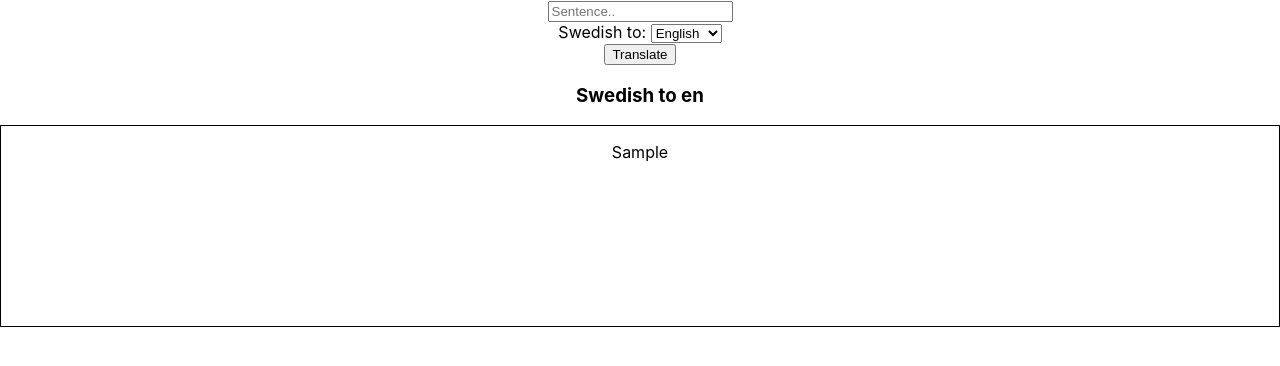
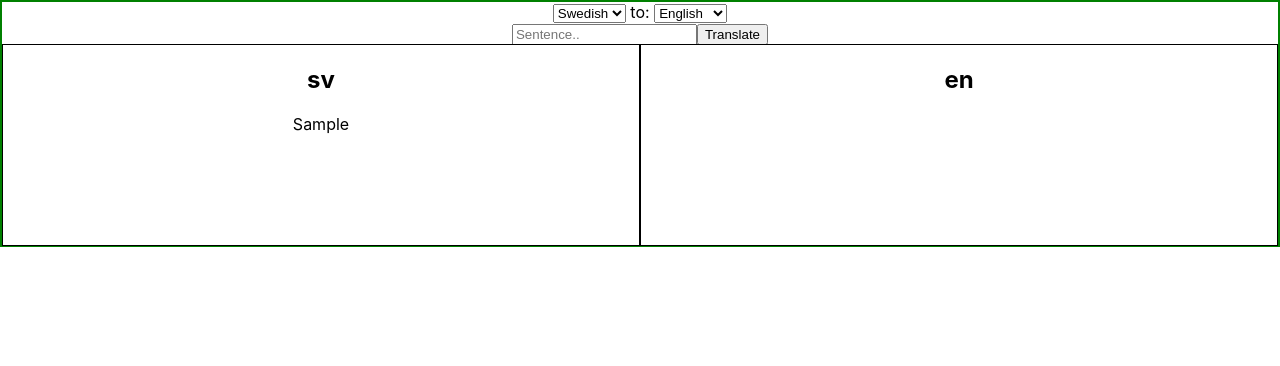
Before and after one commit to rebeckaalsterlind/react-translator, a React (Create React App) app: page / in a window 1280 px wide. Both pictures are taken after typing "Sample" into the empty fields and a click on the button "Translate". Shown: the top 366 px of the page. Built offline with nearby package versions, Linux system fonts and the light colour scheme; no server answers.

Commit message:
translate to and from working

```diff
--- a/src/Answer.css
+++ b/src/Answer.css
@@ -1,4 +1,14 @@
 .Answer {
+
+  height: 200px;
+  width: 100%;
+  display: flex;
+  align-items: center;
+  justify-content: center;
+}
+
+.Answer section {
   border: 1px solid black;
-  min-height: 200px;;
+  width: 50%;
+  height: 100%;
 }
--- a/src/Answer.js
+++ b/src/Answer.js
@@ -12,14 +12,16 @@ class Answer extends Component {
   }
 
 
-  componentDidUpdate(prevProps, prevState) {
+  componentDidUpdate(prevProps) {
 
-    if ((this.props.input !== prevProps.input) || (this.props.select !== prevProps.select)) {
-      this.setState({display:true})
+    if ((this.props.input !== prevProps.input) || (this.props.selectTo !== prevProps.selectTo)) {
+
+      this.setState({display: true})
+
       if(this.props.input === "") {
-        this.setState({translated: "You must enter a word or sentence"})
+        this.setState({translated: "You must enter a text"})
       } else {
-        fetch(`https://api.mymemory.translated.net/get?q=${this.props.input}&langpair=sv|${this.props.select}`)
+        fetch(`https://api.mymemory.translated.net/get?q=${this.props.input}&langpair=${this.props.selectFrom}|${this.props.selectTo}`)
         .then((response) => response.json())
         .then((data) => this.setState({ translated: data.responseData.translatedText }))
       }
@@ -28,15 +30,19 @@ class Answer extends Component {
   }
 
 
-
-
   render() {
     return (
       <div className="Answer">
         {this.state.display &&
         <>
-          <p>{this.state.translated}</p>
-          <p>{this.props.input}</p>
+          <section>
+            <h2>{this.props.selectFrom}</h2>
+            <p>{this.props.input}</p>
+          </section>
+          <section>
+            <h2>{this.props.selectTo}</h2>
+            <p>{this.state.translated}</p>
+          </section>
         </>
         }
       </div>
--- a/src/App.css
+++ b/src/App.css
@@ -1,3 +1,4 @@
 .App {
   text-align: center;
+border: 2px solid green;
 }
--- a/src/App.js
+++ b/src/App.js
@@ -11,16 +11,17 @@ class App extends Component {
     super(props);
     this.state = {
       input: '',
-      select: ''
+      selectFrom: '',
+      selectTo: ''
     }
 
   }
 
   toTranslate = (data) => {
-console.log('häe kommer callback', data.input, data.select);
     this.setState({
       input: data.input,
-      select: data.select,
+      selectFrom: data.selectFrom,
+      selectTo: data.selectTo
     })
 
   }
@@ -29,11 +30,7 @@ console.log('häe kommer callback', data.input, data.select);
     return (
       <div className="App">
         <Question input={this.state.input} sendValue={this.toTranslate}/>
-
-
-          <h3>Swedish to {this.state.select}</h3>
-          <Answer input={this.state.input} select={this.state.select} />
-
+        <Answer input={this.state.input} selectFrom={this.state.selectFrom} selectTo={this.state.selectTo} />
       </div>
     )
   }
--- a/src/Question.js
+++ b/src/Question.js
@@ -5,18 +5,27 @@ class Question extends Component {
 
   constructor(props) {
     super(props);
-    this.state = {input: this.props.input, select: 'en'}
+    this.state = {
+      input: this.props.input,
+      selectFrom: 'sv',
+      selectTo: 'en'}
   }
 
   handleChange = (evt) => this.setState({input: evt.target.value})
 
-  handleSelect = (evt) => this.setState({select: evt.target.value})
+  handleFrom = (evt) => this.setState({selectFrom: evt.target.value})
 
+  handleTo = (evt) => this.setState({selectTo: evt.target.value})
 
   handleSubmit = (evt) => {
 
     evt.preventDefault();
-    this.props.sendValue({input: this.state.input, select: this.state.select})
+    this.props.sendValue({
+      input: this.state.input,
+      selectFrom: this.state.selectFrom,
+      selectTo: this.state.selectTo
+    })
+
     document.getElementById("input").value = "";
     this.setState({input: ''})
 
@@ -26,15 +35,24 @@ class Question extends Component {
 
     return (
       <form onSubmit={this.handleSubmit} >
-        <input type="text" id="input" placeholder="Sentence.." onChange={this.handleChange} /> <br />
-        <label>Swedish to: </label>
-        <select id="language" name="language" onChange={this.handleSelect}>
+        <select name="from" onChange={this.handleFrom}>
+          <option value="se">Swedish</option>
           <option value="en">English</option>
           <option value="es">Spanish</option>
           <option value="fr">French</option>
           <option value="it">Italian</option>
           <option value="de">German</option>
+        </select>
+        <label> to: </label>
+        <select i name="to" onChange={this.handleTo}>
+          <option value="en">English</option>
+          <option value="es">Spanish</option>
+          <option value="fr">French</option>
+          <option value="it">Italian</option>
+          <option value="de">German</option>
+          <option value="se">Swedish</option>
         </select><br ></br>
+        <input type="text" id="input" placeholder="Sentence.." onChange={this.handleChange} />
         <button type="submit" >Translate</button>
       </form>
     )
```
